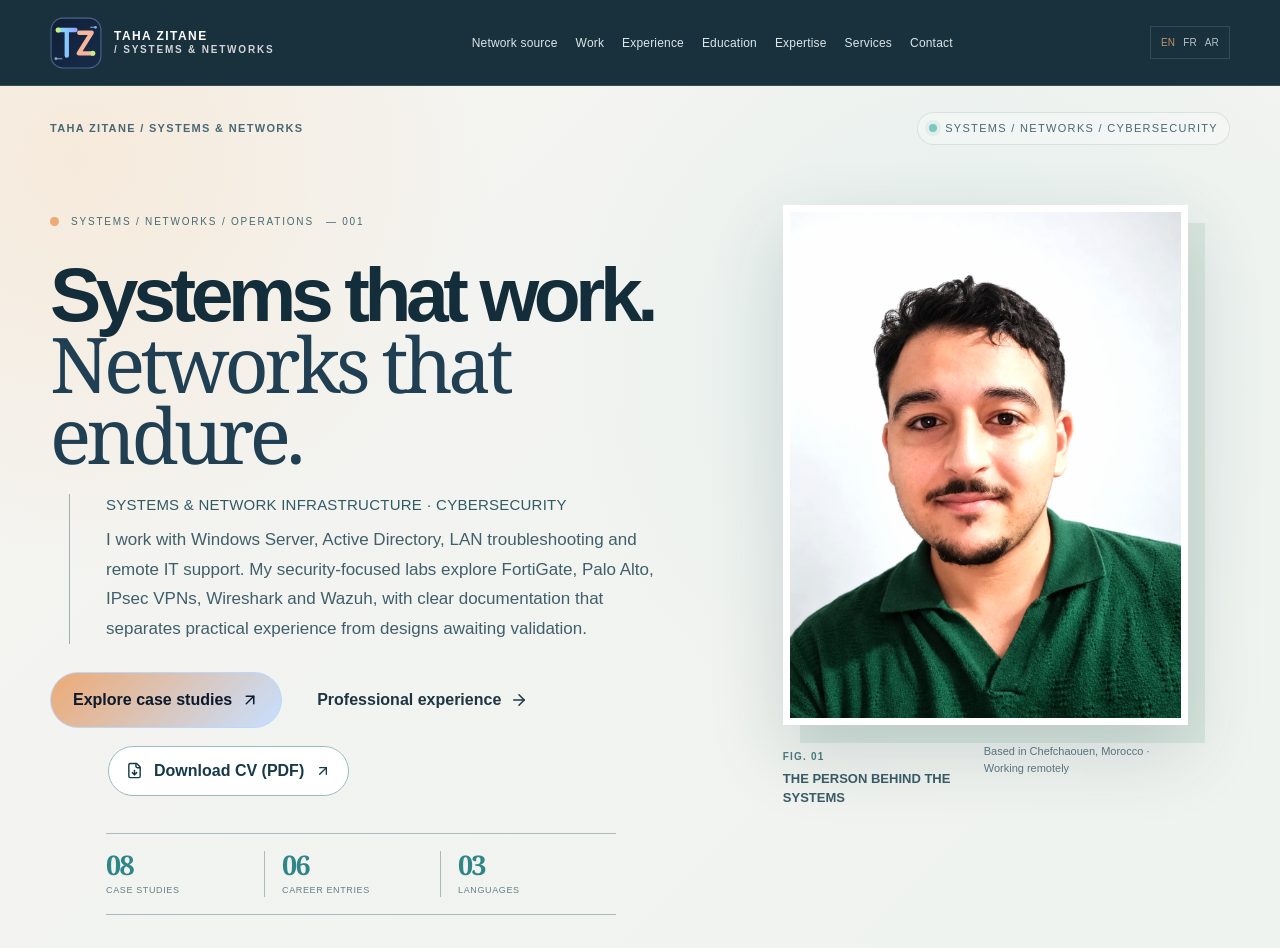
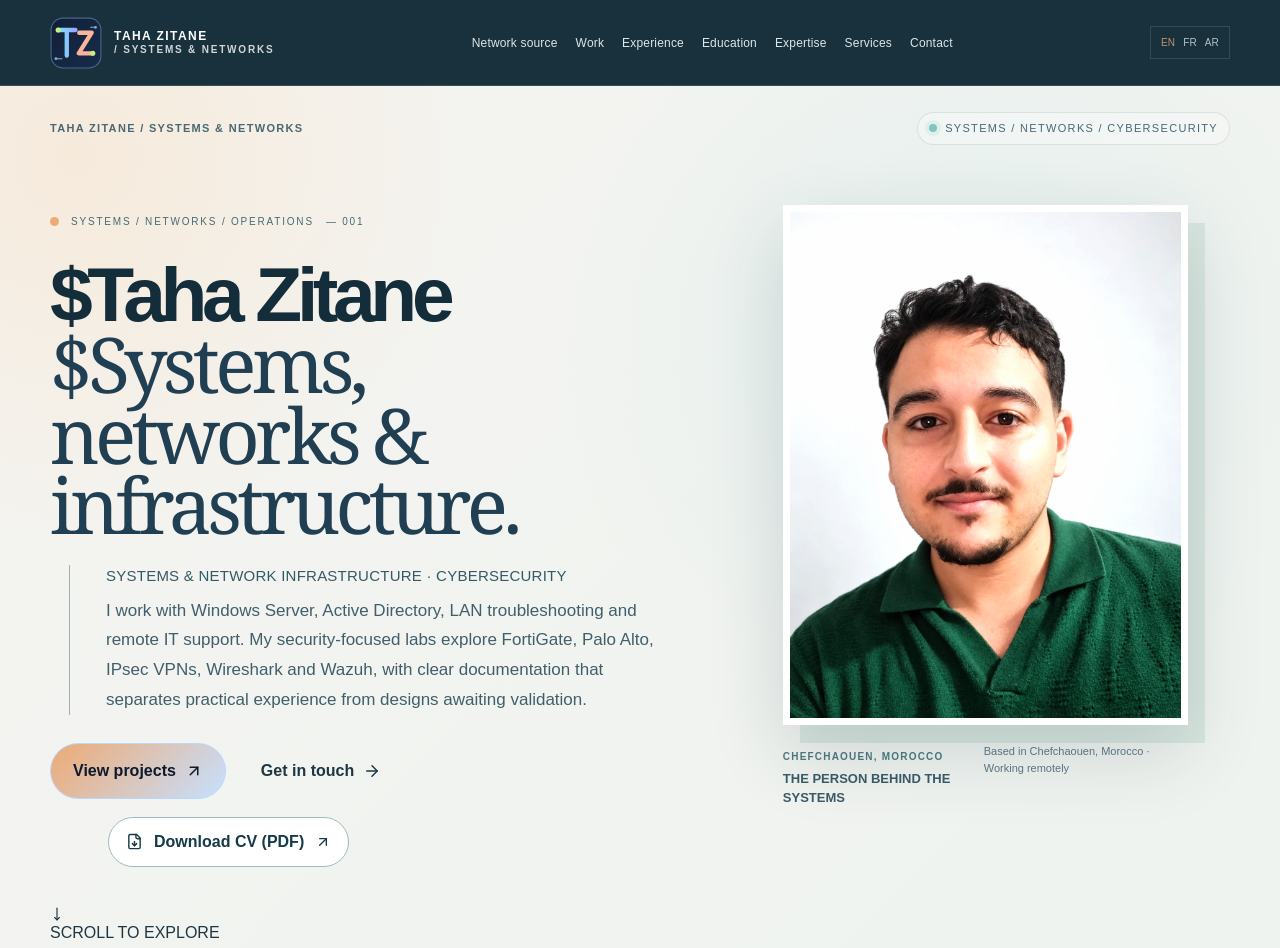
Before and after one commit to tahazitan/taha-zitane-portfolio, a Next.js app: page / in a window 1280 px wide. Shown: the top 948 px of the page. Built offline with nearby package versions, Linux system fonts and the light colour scheme.

Commit message:
Redesign homepage storytelling around person, experience and work; remove redundant dashboard-like sections and gimmick metrics

```diff
--- a/src/components/Home.tsx
+++ b/src/components/Home.tsx
@@ -1,33 +1,13 @@
 import Link from "next/link";
-import {ArrowUpRight,ArrowRight,Github,Linkedin,MoveDown,ArrowDown,Phone,Network,ContactRound,FileDown} from "lucide-react";
+import {ArrowUpRight,ArrowRight,Github,Linkedin,MoveDown,ArrowUp,Phone,ContactRound,FileDown} from "lucide-react";
 import Navigation from "./Navigation";
 import Reveal from "./Reveal";
 import LocaleSetup from "./LocaleSetup";
 import ProjectExplorer from "./ProjectExplorer";
 import SourceTopology from "./SourceTopology";
 import SolutionMedia from "./SolutionMedia";
-import SkillEvidence from "./SkillEvidence";
-import TechnologyReferences from "./TechnologyReferences";
 import {professional} from "@/data/professional";
 import {content,githubUrl,linkedInUrl,mailUrl,phoneNumber,prettyPhoneNumber,Locale} from "@/data/content";
-
-const engineeringMethod = {
- en:{kicker:"THE WORKING METHOD",title:"Design for the day after deployment.",intro:"Infrastructure is useful only when it can be operated, investigated and handed over. This is the workflow I apply to support tasks and develop through my documented labs.",steps:[
-  {num:"01",title:"Understand",tag:"SCOPE / BASELINE",body:"Clarify symptoms, users, topology, dependencies and the boundaries of the assignment before changing a system."},
-  {num:"02",title:"Configure",tag:"BUILD / CONTROL",body:"Work through repeatable configurations, access rules and change notes with attention to least privilege and reversibility."},
-  {num:"03",title:"Verify",tag:"TEST / OBSERVE",body:"Check reachability, name resolution, event logs and expected access paths. Identify what has been tested versus what remains planned."},
-  {num:"04",title:"Document",tag:"HANDOVER / IMPROVE",body:"Record decisions, troubleshooting steps and next checks so another person can understand and support the environment."}]},
- fr:{kicker:"MA MÉTHODE DE TRAVAIL",title:"Une infrastructure pensée pour durer.",intro:"Une infrastructure utile doit rester compréhensible, vérifiable et maintenable. Voici ma démarche pour les interventions de support et les laboratoires documentés.",steps:[
-  {num:"01",title:"Comprendre",tag:"PÉRIMÈTRE / ÉTAT INITIAL",body:"Qualifier les symptômes, les utilisateurs, la topologie, les dépendances et les limites de l'intervention avant de modifier le système."},
-  {num:"02",title:"Configurer",tag:"MISE EN ŒUVRE / CONTRÔLE",body:"Procéder par configurations reproductibles, règles d'accès précises et changements documentés, avec un plan de retour arrière."},
-  {num:"03",title:"Vérifier",tag:"TESTS / SUPERVISION",body:"Contrôler la connectivité, le DNS, les journaux et les flux autorisés. Distinguer les vérifications effectuées des tests encore prévus."},
-  {num:"04",title:"Documenter",tag:"TRANSMISSION / AMÉLIORATION",body:"Consigner les décisions, diagnostics et étapes suivantes pour faciliter la reprise par un autre technicien."}]},
- ar:{kicker:"منهجيتي في العمل",title:"بنية يمكن تشغيلها وفهمها وصيانتها.",intro:"قيمة البنية التحتية لا تقف عند التركيب؛ بل تظهر عند التشخيص والتحقق والتوثيق. هذه هي المنهجية التي أتبعها في الدعم التقني وأطوّرها في مختبراتي.",steps:[
-  {num:"01",title:"فهم المشكلة",tag:"النطاق / الوضع الأولي",body:"تحديد الأعراض والمستخدمين وطوبولوجيا الشبكة والاعتماديات وحدود المهمة قبل تغيير أي إعداد."},
-  {num:"02",title:"الإعداد والتنفيذ",tag:"التنفيذ / الضبط",body:"اعتماد إعدادات قابلة لإعادة التطبيق، وصلاحيات دقيقة، وتوثيق التغييرات مع مراعاة إمكانية الرجوع."},
-  {num:"03",title:"التحقق",tag:"اختبارات / مراقبة",body:"فحص الاتصال وDNS والسجلات ومسارات الوصول، والتمييز بوضوح بين الاختبارات المنجزة والمخطط لها."},
-  {num:"04",title:"التوثيق",tag:"تسليم / تحسين",body:"توثيق القرارات وخطوات التشخيص والفحوص المقبلة حتى يستطيع شخص آخر صيانة البيئة التقنية."}]}
-} as const;
 
 export default function Home({locale}:{locale:Locale}){
  const c=content[locale];const rtl=locale==="ar";const credentials=professional[locale];
@@ -39,32 +19,16 @@ export default function Home({locale}:{locale:Locale}){
     <div className="hero-meta"><span className="small-overline">{c.eyebrow}</span><span className="live-tag"><span className="pulse-dot"/>{c.availability}</span></div>
     <div className="hero-grid"><div className="hero-copy">
       <div className="hero-serial"><span className="index-dot"/>{locale==='ar'?'الأنظمة / الشبكات / العمليات':'SYSTEMS / NETWORKS / OPERATIONS'}<span>— 001</span></div>
-      <h1 id="hero-title">{c.heroLine1}<br/><span className="hero-serif">{c.heroLine2}</span></h1>
+      <h1 id="hero-title"><span className="hero-person">${locale==='ar'?'طه زيطان':'Taha Zitane'}</span><span className="hero-serif">${locale==='ar'?'هندسة الأنظمة والشبكات':locale==='fr'?'Systèmes, réseaux & infrastructure.':'Systems, networks & infrastructure.'}</span></h1>
       <div className="hero-lead"><div className="hero-rule"/><div><h2>{c.heroSubtitle}</h2><p>{c.heroLead}</p></div></div>
-      <div className="hero-actions"><a className="btn btn-primary" href="#work">{locale==='fr'?'Voir mes projets':locale==='ar'?'تصفح المشاريع':'Explore case studies'}<ArrowUpRight size={18}/></a><a className="btn btn-text" href="#experience">{locale==='fr'?'Mon parcours':locale==='ar'?'الخبرات المهنية':'Professional experience'}<ArrowRight size={18}/></a></div>
+      <div className="hero-actions"><a className="btn btn-primary" href="#work">{locale==='fr'?'Études de cas':locale==='ar'?'المشاريع التقنية':'View projects'}<ArrowUpRight size={18}/></a><a className="btn btn-text" href="#contact">{locale==='fr'?'Me contacter':locale==='ar'?'تواصل معي':'Get in touch'}<ArrowRight size={18}/></a></div>
       <a className="hero-resume-link" href="/cv/Taha_Zitane_CV_2026.pdf" download="Taha_Zitane_CV_2026.pdf"><FileDown size={17}/>{locale==='ar'?'تحميل السيرة الذاتية (PDF)':locale==='fr'?'Télécharger mon CV (PDF)':'Download CV (PDF)'}<ArrowUpRight size={16}/></a>
-      <div className="hero-proof-strip" aria-label={locale==='ar'?'ملخص ملف الأعمال':locale==='fr'?'Portfolio en chiffres':'Portfolio overview'}>
-        <div><strong>{String(c.projects.length).padStart(2,'0')}</strong><span>{locale==='ar'?'دراسات مشاريع':locale==='fr'?'études de cas':'case studies'}</span></div>
-        <div><strong>{String(c.experience.length).padStart(2,'0')}</strong><span>{locale==='ar'?'تجارب مهنية':locale==='fr'?'expériences':'career entries'}</span></div>
-        <div><strong>03</strong><span>{locale==='ar'?'لغات':locale==='fr'?'langues':'languages'}</span></div>
-      </div>
-
     </div><div className="hero-visual">
        <div className="portrait-frame"><div className="portrait-image"><img className="portrait-photo" src="/images/taha-portrait.webp" alt={c.portraitAlt} width={630} height={900} fetchPriority="high" decoding="async" /></div><span className="portrait-vertical">{locale==='ar'?'طه زيطان — 2026':'TAHA / ZITANE — 2026'}</span></div>
-       <div className="portrait-caption"><div><span className="image-number">FIG. 01</span><strong>{c.portraitLabel}</strong></div><span>{c.portraitCaption}</span></div>
+       <div className="portrait-caption"><div><span className="image-number">{locale==='ar'?'شفشاون، المغرب':locale==='fr'?'Chefchaouen, Maroc':'Chefchaouen, Morocco'}</span><strong>{c.portraitLabel}</strong></div><span>{c.portraitCaption}</span></div>
     </div></div>
-    <div className="hero-foot"><span><MoveDown size={14}/>{c.scroll}</span><div className="hero-foot-rule"/><span>35° 10′ N &nbsp; / &nbsp; 05° 16′ W</span></div>
+    <div className="hero-foot"><span><MoveDown size={14}/>{c.scroll}</span><div className="hero-foot-rule"/><span>{locale==='ar'?'البنية التحتية · التشغيل والدعم':locale==='fr'?'Infrastructure · Exploitation & support':'Infrastructure · Operations & support'}</span></div>
    </div></section>
-
-   <section className="principle-band"><div className="container-xl principle-inner"><span>∴</span><p>{c.foundation}</p><span>↗ 2026</span></div></section>
-
-   <section className="section work-section" id="work" aria-labelledby="work-title"><div className="container-xl">
-     <Reveal className="section-heading"><span className="section-number">{c.projectsLead}</span><div className="heading-row"><h2 id="work-title">{c.projectsTitle}</h2><p>{c.projectsSub}</p></div></Reveal>
-     <ProjectExplorer locale={locale} projects={c.projects}/>
-   </div></section>
-
-   <SolutionMedia locale={locale}/>
-   <SourceTopology locale={locale}/>
 
    <section className="about-section" id="about" aria-labelledby="about-title"><div className="container-xl about-grid">
      <Reveal><span className="section-number light-number">{c.aboutKicker}</span><h2 id="about-title">{c.aboutTitle}</h2></Reveal>
@@ -76,27 +40,26 @@ export default function Home({locale}:{locale:Locale}){
      <div className="experience-list">{c.experience.map((exp,i)=><Reveal key={i}><div className="experience-item"><div className="experience-period">{exp.period}</div><div className="experience-detail"><h3>{exp.position}</h3><p>{exp.organisation}</p></div><p className="experience-desc">{exp.details}</p><span className="experience-arrow">↗</span></div></Reveal>)}</div>
    </div></section>
 
+   <section className="section work-section" id="work" aria-labelledby="work-title"><div className="container-xl">
+     <Reveal className="section-heading"><span className="section-number">{c.projectsLead}</span><div className="heading-row"><h2 id="work-title">{c.projectsTitle}</h2><p>{c.projectsSub}</p></div></Reveal>
+     <ProjectExplorer locale={locale} projects={c.projects}/>
+   </div></section>
+
+   <SourceTopology locale={locale}/>
+
+   <SolutionMedia locale={locale}/>
+   <section className="expertise-section" id="expertise" aria-labelledby="expertise-title"><div className="container-xl"><Reveal className="section-heading"><span className="section-number light-number">{c.capabilitiesKicker}</span><div className="heading-row"><h2 id="expertise-title">{c.capabilitiesTitle}</h2><p>{c.capabilitiesSub}</p></div></Reveal><div className="capability-grid">{c.capabilities.map(cap=><Reveal key={cap.n}><article className="capability-card"><span className="cap-no">{cap.n}</span><h3>{cap.title}</h3><p>{cap.description}</p><span className="cap-tech">{cap.tech}</span></article></Reveal>)}</div></div></section>
+
    <section className="section education-section" id="education"><div className="container-xl">
     <Reveal className="section-heading"><span className="section-number">{credentials.kicker}</span><div className="heading-row"><h2>{credentials.title}</h2><p>{credentials.intro}</p></div></Reveal>
     <div className="education-grid"><Reveal><h3>{credentials.studyTitle}</h3><div className="study-list">{credentials.studies.map(item=><article key={item.year} className="study-item"><small>{item.year}</small><div><h4>{item.title}</h4><p>{item.detail}</p></div></article>)}</div></Reveal>
     <Reveal delay={.1}><h3>{credentials.trainingTitle}</h3><div className="training-list">{credentials.courses.map(item=><div className="training-item" key={item.name}><div><strong>{item.name}</strong><span>{item.provider}</span></div><small>{item.kind}</small></div>)}</div><p className="education-footnote">{credentials.note}</p></Reveal></div>
    </div></section>
 
-   <section className="expertise-section" id="expertise" aria-labelledby="expertise-title"><div className="container-xl"><Reveal className="section-heading"><span className="section-number light-number">{c.capabilitiesKicker}</span><div className="heading-row"><h2 id="expertise-title">{c.capabilitiesTitle}</h2><p>{c.capabilitiesSub}</p></div></Reveal><div className="capability-grid">{c.capabilities.map(cap=><Reveal key={cap.n}><article className="capability-card"><span className="cap-no">{cap.n}</span><h3>{cap.title}</h3><p>{cap.description}</p><span className="cap-tech">{cap.tech}</span></article></Reveal>)}</div><SkillEvidence locale={locale}/><TechnologyReferences locale={locale}/></div></section>
-
-   <section className="engineering-method" aria-labelledby="engineering-method-title">
-     <div className="container-xl">
-       <Reveal className="method-heading"><span className="section-number">{engineeringMethod[locale].kicker}</span><h2 id="engineering-method-title">{engineeringMethod[locale].title}</h2><p>{engineeringMethod[locale].intro}</p></Reveal>
-       <div className="method-grid">
-         {engineeringMethod[locale].steps.map(step=><Reveal key={step.num}><article className="method-card"><div className="method-card-top"><strong>{step.num}</strong><span className="method-card-line"/></div><span className="method-tag">{step.tag}</span><h3>{step.title}</h3><p>{step.body}</p><span className="method-card-arrow" aria-hidden="true">↗</span></article></Reveal>)}
-       </div>
-     </div>
-   </section>
-
    <section className="section service-section" id="services" aria-labelledby="services-title"><div className="container-xl"><Reveal className="section-heading"><span className="section-number">{c.servicesKicker}</span><div className="heading-row"><h2 id="services-title">{c.servicesTitle}</h2><p>{c.servicesSub}</p></div></Reveal><div className="services-grid">{c.services.map(service=><Reveal key={service.number}><article className="service-item"><span>{service.number}</span><ArrowUpRight size={22}/><h3>{service.title}</h3><p>{service.body}</p></article></Reveal>)}</div></div></section>
 
    <section className="contact-section" id="contact" aria-labelledby="contact-title"><div className="container-xl"><Reveal><span className="section-number light-number">{c.contactKicker}</span><div className="contact-row"><div><h2 id="contact-title">{c.contactTitle}</h2><p>{c.contactBody}</p></div><a className="contact-circle" href={mailUrl} aria-label={c.emailMe}><ArrowUpRight size={52} strokeWidth={1.3}/></a></div></Reveal><div className="contact-bottom"><a href={mailUrl} className="email-address">zitanet44@gmail.com <ArrowUpRight size={20}/></a><a href={`tel:${phoneNumber}`} className="phone-address"><Phone size={18}/> {prettyPhoneNumber}</a><div className="socials"><a href="/contact/taha-zitane.vcf" download="taha-zitane.vcf" aria-label={locale==='ar'?'حفظ بطاقة الاتصال':locale==='fr'?'Enregistrer le contact':'Save contact'}><ContactRound size={18}/>{locale==='ar'?'حفظ الاتصال':locale==='fr'?'CONTACT':'SAVE CONTACT'}</a><a href={githubUrl} target="_blank" rel="noopener noreferrer"><Github size={18}/> GITHUB</a><a href={linkedInUrl} target="_blank" rel="noopener noreferrer"><Linkedin size={18}/> LINKEDIN</a></div></div></div></section>
   </main>
-  <footer className="site-footer"><div className="container-xl"><span>© 2026 {locale==='ar'?'طه زيطان':'TAHA ZITANE'}</span><span>{c.footerNote}</span><a href="#top">BACK TO TOP <ArrowDown size={15}/></a></div></footer>
+  <footer className="site-footer"><div className="container-xl"><span>© 2026 {locale==='ar'?'طه زيطان':'TAHA ZITANE'}</span><span>{c.footerNote}</span><a href="#top">{locale==='ar'?'إلى الأعلى':locale==='fr'?'RETOUR EN HAUT':'BACK TO TOP'} <ArrowUp size={15}/></a></div></footer>
  </div>;
 }
```
